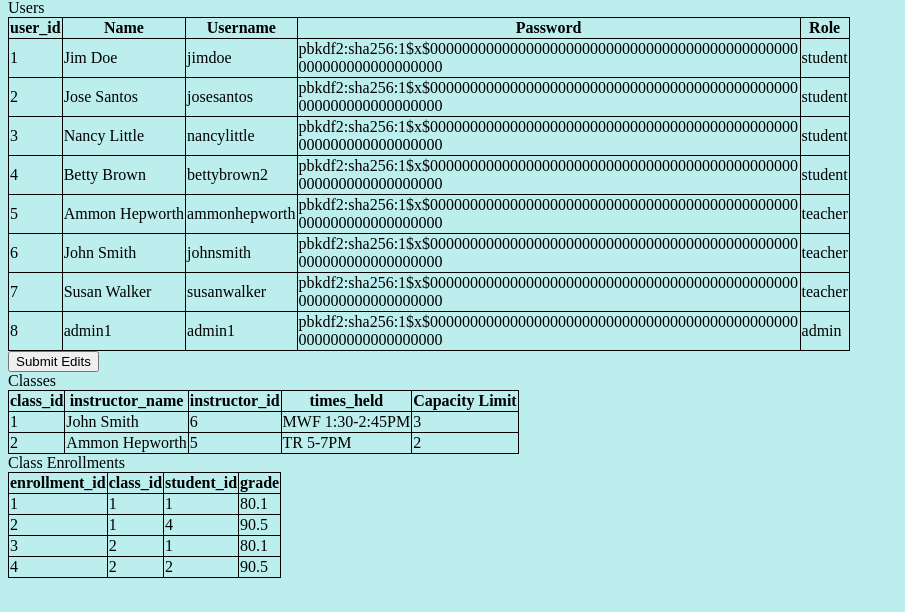
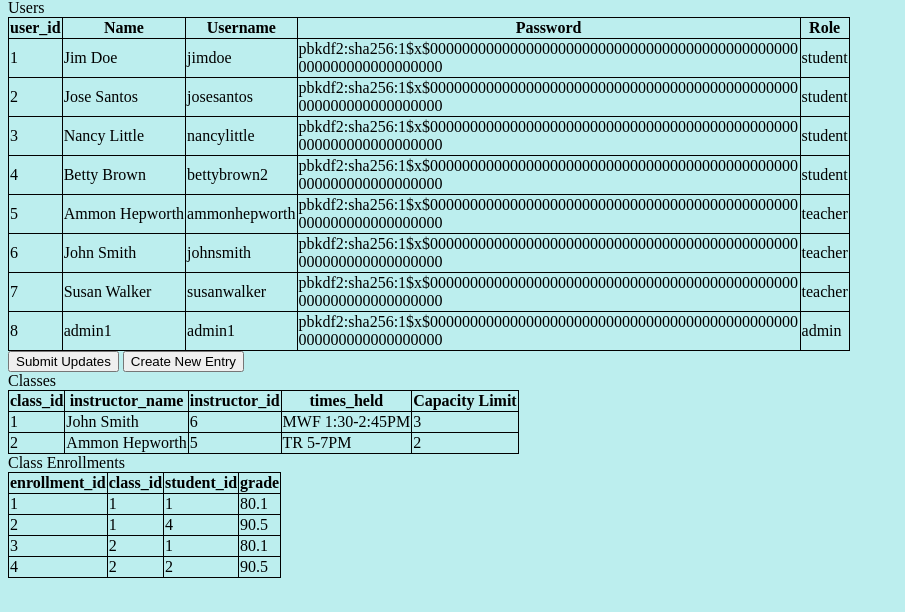
Before and after one commit to Kglitch-code/Student-Enrollment-App, a Flask app: page /admin/dashboard in a window 1280 px wide. Shown: the part 96-708 px from the top of the page, without its empty margins (0-905 px from the left). Run offline with Flask 3, Linux system fonts and the light colour scheme.

Commit message:
Update Admin.html

```diff
--- a/Student-Enrollment-With-Flask/templates/admin.html
+++ b/Student-Enrollment-With-Flask/templates/admin.html
@@ -22,10 +22,9 @@
         </div>
 
         <div id="main">
-            <form action="{{ url_for('')}}" method="post">
-                <div class ="DataTable" id="UserTable">Users</div>
-                <button type="submit" >Submit Edits</button>
-            </form>
+            <div class ="DataTable" id="UserTable">Users</div>
+            <button type="submit" value="Edit" onclick="submitEditForm()"">Submit Updates</button>
+            <button type="submit" value="Add">Create New Entry</button>
             <div class ="DataTable" id="ClassTable">Classes</div>
             <div class ="DataTable" id="ClassEnrollmentTable">Class Enrollments</div>
         </div>
```
